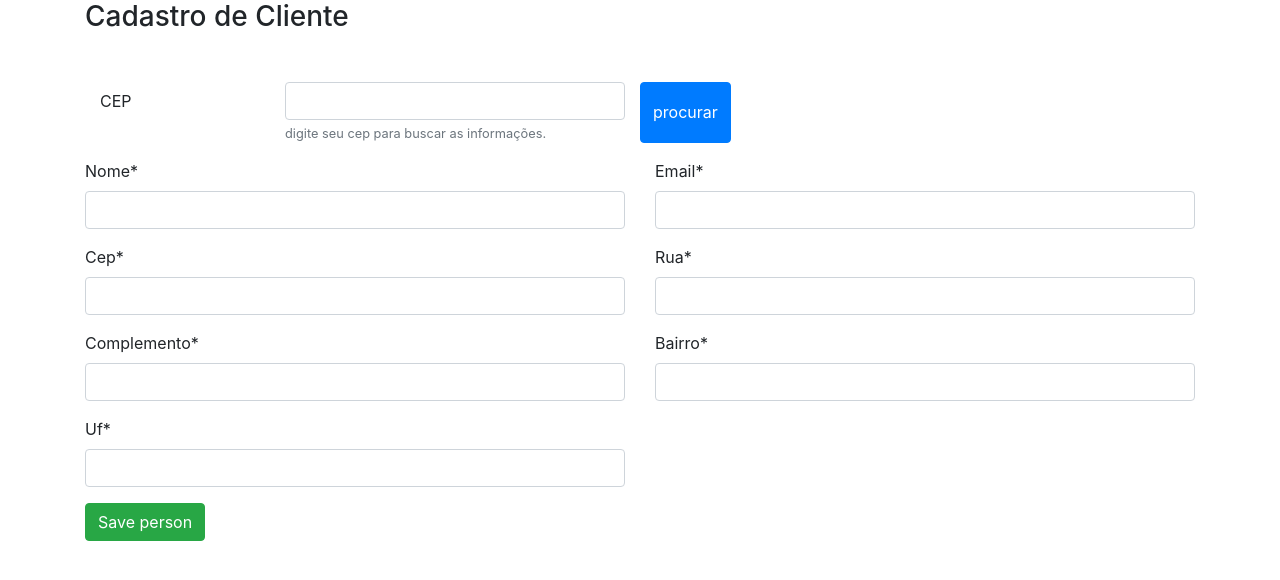
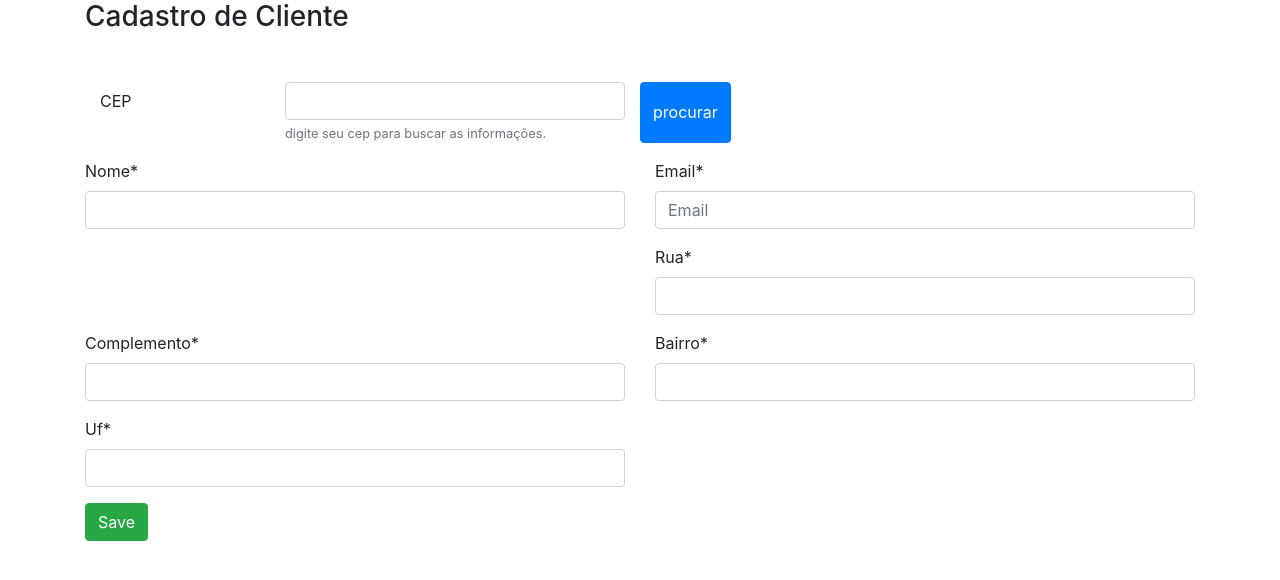
Before and after one commit to RicardoTaverna/apicorreios, a Django app: page / in a window 1280 px wide. Shown: the part 56-636 px from the top of the page. Run offline with Django 3.2, Linux system fonts and the light colour scheme; some libraries are stand-ins or nearby versions.

Commit message:
forms atualizados

```diff
--- a/core/forms.py
+++ b/core/forms.py
@@ -2,9 +2,13 @@ from django import forms
 from core.models import Cliente
 
 class ClienteForm(forms.ModelForm):
+    cep = forms.CharField(widget=forms.TextInput(attrs={'value': '{{ cep.cep }}' }))
+    email = forms.CharField(widget=forms.TextInput(attrs={'placeholder': 'Email'}))
+
     class Meta:
         model = Cliente
         fields = "__all__"
+
 
 
 class testeClienteForm(forms.Form):
--- a/core/models.py
+++ b/core/models.py
@@ -3,7 +3,7 @@ from django.db import models
 class Cliente(models.Model):
     nome = models.CharField(max_length=120)
     email = models.EmailField()
-    cep = models.IntegerField()
+    cep = models.CharField(max_length=20)
     rua = models.CharField(max_length=400)
     complemento = models.CharField(max_length=400)
     bairro = models.CharField(max_length=50)
--- a/templates/core/cliente.html
+++ b/templates/core/cliente.html
@@ -32,7 +32,9 @@
                 {{ form.email|as_crispy_field }}
             </div>
             <div class="col-6">
-                {{ form.cep |as_crispy_field }}
+                {% if cep %}
+                {{ form.cep | as_crispy_field }}
+                {% endif %}
             </div>
             <div class="col-6">
                 {{ form.rua|as_crispy_field }}
@@ -49,7 +51,7 @@
         </div>
 
 
-        <button type="submit" class="btn btn-success">Save person</button>
+        <button type="submit" class="btn btn-success">Save</button>
     </form>
 
     {% if cep %}
```
Also changed, not shown: core/migrations/0002_auto_20200211_0049.py (added).
